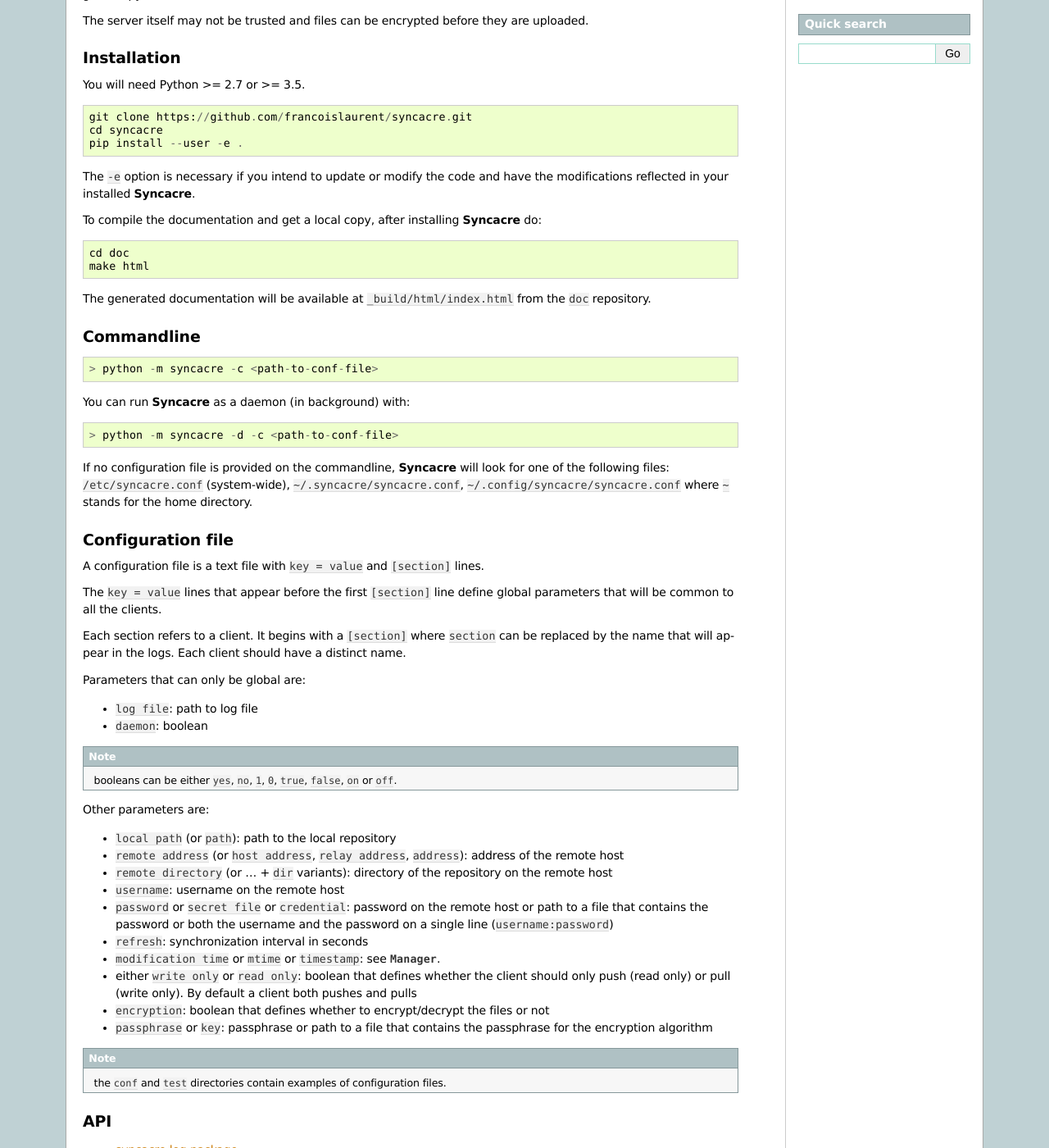
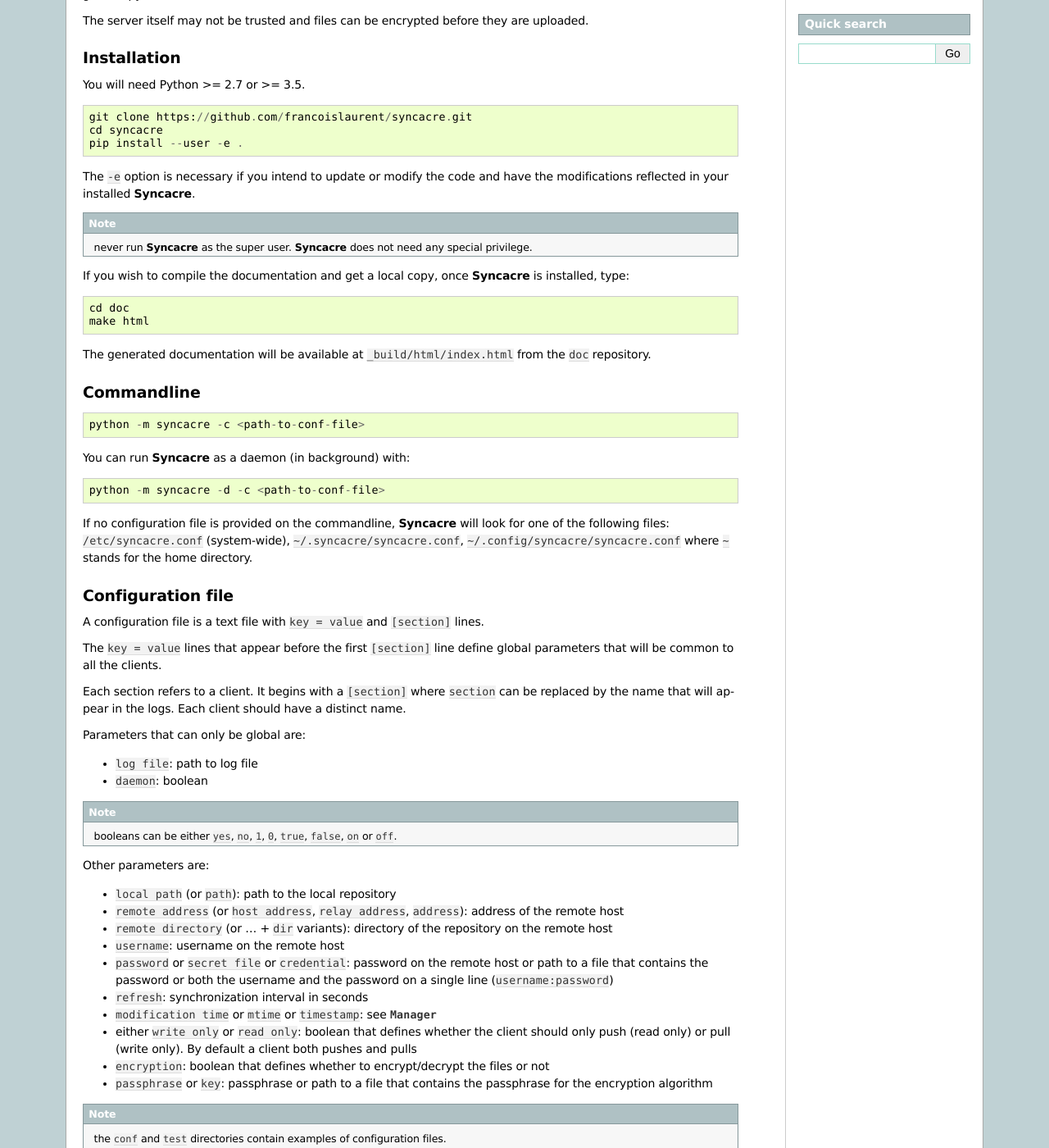
Before and after one commit to francoislaurent/escale, a Sphinx documentation site: the page built from doc/index.rst, in a window 1280 px wide and 1400 px high, scrolled down 310 px. Shown: the whole window at 82% size. Built offline with Sphinx 7.4.7, drawn with Linux system fonts in a browser that asks for light colours.

Commit message:
unsignificant fixes and additions

```diff
--- a/doc/index.rst
+++ b/doc/index.rst
@@ -29,7 +29,9 @@ You will need Python >= 2.7 or >= 3.5.
 
 The ``-e`` option is necessary if you intend to update or modify the code and have the modifications reflected in your installed |syncacre|.
 
-To compile the documentation and get a local copy, after installing |syncacre| do:
+.. note:: never run |syncacre| as the super user. |syncacre| does not need any special privilege.
+
+If you wish to compile the documentation and get a local copy, once |syncacre| is installed, type:
 ::
 
 	cd doc
@@ -42,12 +44,12 @@ Commandline
 -----------
 ::
 
-	> python -m syncacre -c <path-to-conf-file>
+	python -m syncacre -c <path-to-conf-file>
 
 You can run |syncacre| as a daemon (in background) with:
 ::
 
-	> python -m syncacre -d -c <path-to-conf-file>
+	python -m syncacre -d -c <path-to-conf-file>
 
 If no configuration file is provided on the commandline, |syncacre| will look for one of the following files: ``/etc/syncacre.conf`` (system-wide), ``~/.syncacre/syncacre.conf``, ``~/.config/syncacre/syncacre.conf`` where ``~`` stands for the home directory.
 
@@ -76,7 +78,7 @@ Other parameters are:
 * ``username``: username on the remote host
 * ``password`` or ``secret file`` or ``credential``: password on the remote host or path to a file that contains the password or both the username and the password on a single line (``username:password``)
 * ``refresh``: synchronization interval in seconds
-* ``modification time`` or ``mtime`` or ``timestamp``: see :class:`~syncacre.manager.Manager`.
+* ``modification time`` or ``mtime`` or ``timestamp``: see :class:`~syncacre.manager.Manager`
 * either ``write only`` or ``read only``: boolean that defines whether the client should only push (read only) or pull (write only). By default a client both pushes and pulls
 * ``encryption``: boolean that defines whether to encrypt/decrypt the files or not
 * ``passphrase`` or ``key``: passphrase or path to a file that contains the passphrase for the encryption algorithm
--- a/doc/log.rst
+++ b/doc/log.rst
@@ -6,7 +6,7 @@ This package provides helpers and default configuration on top of the :mod:`logg
 
 Logs are concealed in a file which name can be defined in the configuration file. By default, the log file is named after the configuration file, with a ``.log`` extension.
 
-Logs with priority ``INFO`` or higher are also dumped on the standard output.
+Logs with priority ``INFO`` or higher are also dumped to the standard output.
 
 
 .. automodule:: syncacre.log
```
